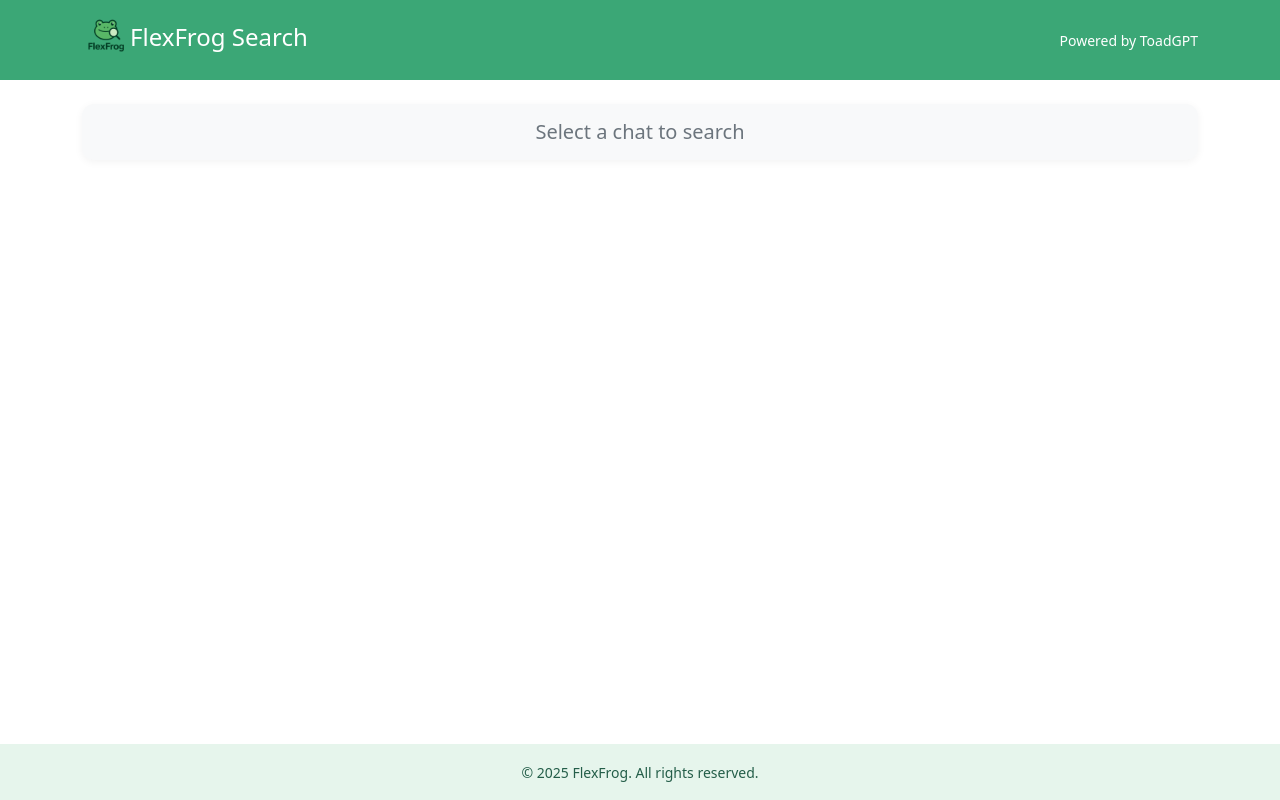
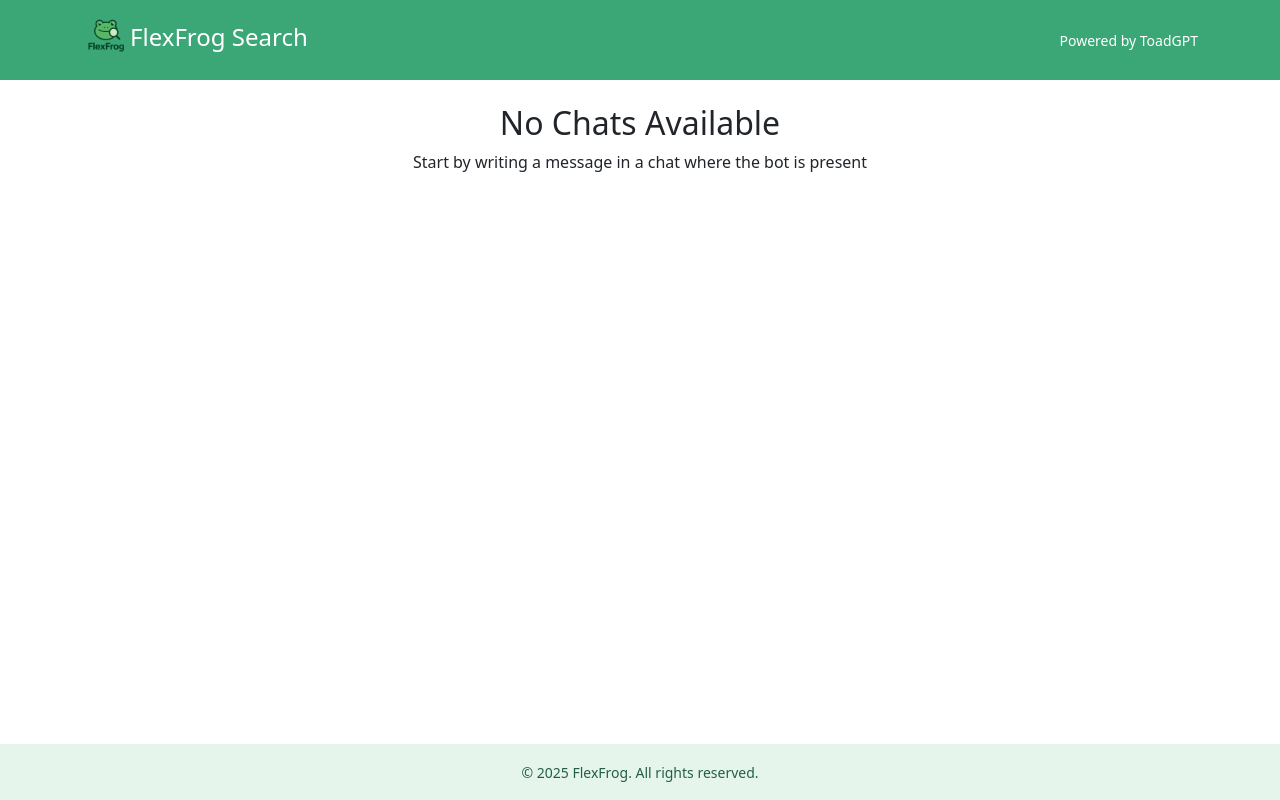
Before and after one commit to leet5/FlexFrogUI, a React (Vite) app: page / in a window 1280 px wide. Built offline with nearby package versions, Linux system fonts and the light colour scheme.

Commit message:
feat: mock in case of chat absense

```diff
--- a/src/App.tsx
+++ b/src/App.tsx
@@ -36,6 +36,24 @@ const App: React.FC = () => {
         setQuery('')
     }, [chatID])
 
+    if (!chats || chats.length === 0) {
+        return (
+            <div className="d-flex flex-column min-vh-100">
+                <Header/>
+                <main className="container text-center flex-grow-1 py-4">
+                    <div className="empty-state-container">
+                        <i className="bi bi-chat-dots fs-1 mb-3 empty-state-icon"></i>
+                        <h2 className="empty-state-title">No Chats Available</h2>
+                        <p className="empty-state-text">
+                            Start by writing a message in a chat where the bot is present
+                        </p>
+                    </div>
+                </main>
+                <Footer/>
+            </div>
+        );
+    }
+
     return (
         <div className="d-flex flex-column min-vh-100">
             <Header/>
```
